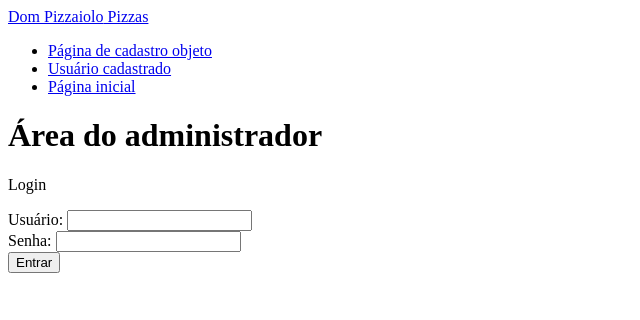
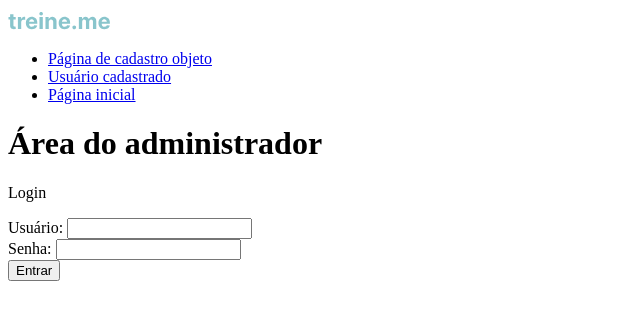
Before and after one commit to marcosfalcaoo/desnv_web_atv2, a plain HTML site: page index5.html in a window 1280 px wide. Shown: the whole page, without its empty margins (0-640 px from the left). Drawn offline with Linux system fonts and the light colour scheme.

Commit message:
Update index5.html

```diff
--- a/index5.html
+++ b/index5.html
@@ -7,8 +7,9 @@
 </head>
  <header>
       <nav class="container">
-        <a class="logo" href="/index.html"><span>Dom Pizzaiolo</span> Pizzas</a>
-        <img src="/Assets/pizza-1.svg" alt="" />
+         <a id="logo" href="">
+          <img src="./Assets/Logo (1).svg" alt="Logo Treine.me" />
+        </a>
 
         <ul>
           <li><a href="index2.html">Página de cadastro objeto</a></li>
```
